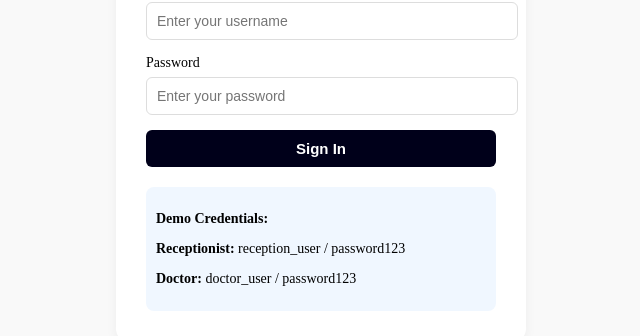
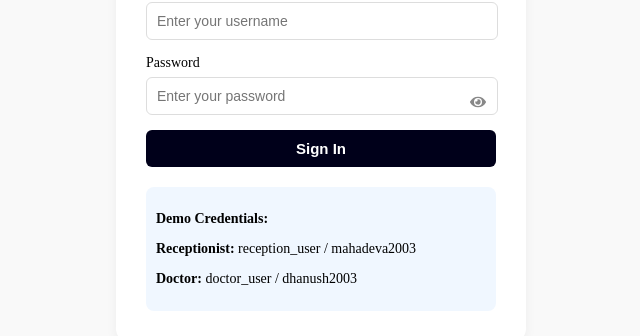
Before and after one commit to dhanushgowdahm/onyx-project, a React (Vite) app in the folder frontend/: page / in a window 1280 px wide. Shown: the part 299-635 px from the top of the page, without its empty margins (319-959 px from the left). Built offline with nearby package versions, Linux system fonts and the light colour scheme.

Commit message:
added eye icon in login page for password visibility

```diff
--- a/frontend/package.json
+++ b/frontend/package.json
@@ -14,6 +14,7 @@
     "node": "^24.9.0",
     "react": "^19.1.1",
     "react-dom": "^19.1.1",
+    "react-icons": "^5.5.0",
     "react-router-dom": "^7.9.3"
   },
   "devDependencies": {
--- a/frontend/src/components/login_page/login.jsx
+++ b/frontend/src/components/login_page/login.jsx
@@ -3,6 +3,7 @@ import React, { useState } from "react";
 import { useNavigate } from "react-router-dom";
 import axios from "axios";
 import "./login.css";
+import { FaEye, FaEyeSlash } from "react-icons/fa";
 
 function LoginPage() {
   const navigate = useNavigate();
@@ -10,6 +11,7 @@ function LoginPage() {
   const [username, setUsername] = useState("");
   const [password, setPassword] = useState("");
   const [error, setError] = useState(""); // State to hold error messages
+  const [showPassword, setShowPassword] = useState(false);
 
   const handleSubmit = async (e) => {
     e.preventDefault();
@@ -86,17 +88,37 @@ function LoginPage() {
           onChange={(e) => setUsername(e.target.value)}
           className="login-input"
           required
+          style={{width:330}}
         />
 
         <label className="login-label">Password</label>
+        <div style={{ position: "relative" }}>
           <input
-          type="password"
+            type={showPassword ? "text" : "password"}
             placeholder="Enter your password"
             value={password}
             onChange={(e) => setPassword(e.target.value)}
             className="login-input"
             required
+            style={{ paddingRight: "2.5rem",width: 300 }}
           />
+          <span
+            onClick={() => setShowPassword((prev) => !prev)}
+            style={{
+              position: "absolute",
+              right: "10px",
+              top: "50%",
+              transform: "translateY(-50%)",
+              cursor: "pointer",
+              color: "#888"
+            }}
+            tabIndex={0}
+            aria-label={showPassword ? "Hide password" : "Show password"}
+            role="button"
+          >
+            {showPassword ? <FaEyeSlash /> : <FaEye />}
+          </span>
+        </div>
 
         <button type="submit" className="login-button">
           Sign In
@@ -108,10 +130,10 @@ function LoginPage() {
           </p>
           <p>
             <strong className="demo-role">Receptionist:</strong>{" "}
-            <span>reception_user / password123</span>
+            <span>reception_user / mahadeva2003</span>
           </p>
           <p>
-            <strong className="demo-role">Doctor:</strong> <span>doctor_user / password123</span>
+            <strong className="demo-role">Doctor:</strong> <span>doctor_user / dhanush2003</span>
           </p>
         </div>
       </form>
```
Also changed, not shown: 2 other files (tests, documents, lock files or other folders). Lines whose indentation alone changed are shown as unchanged.
